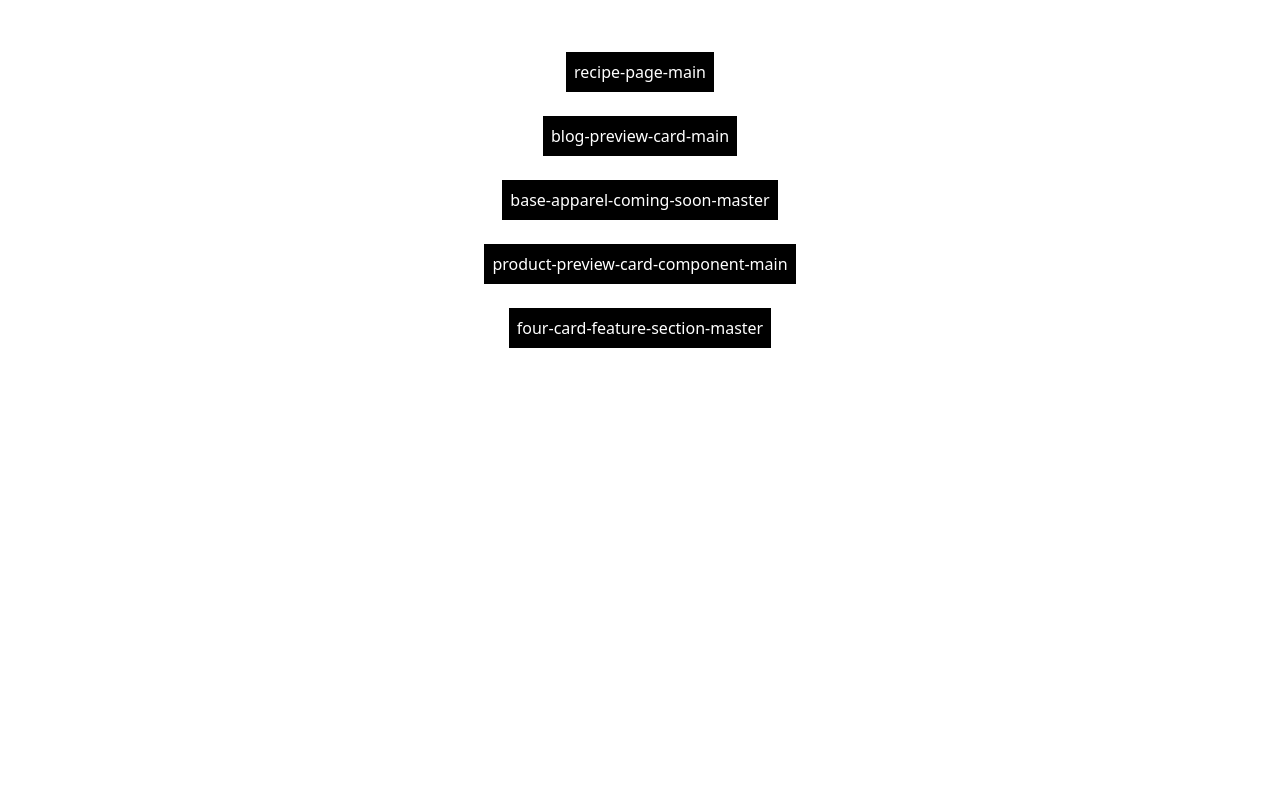
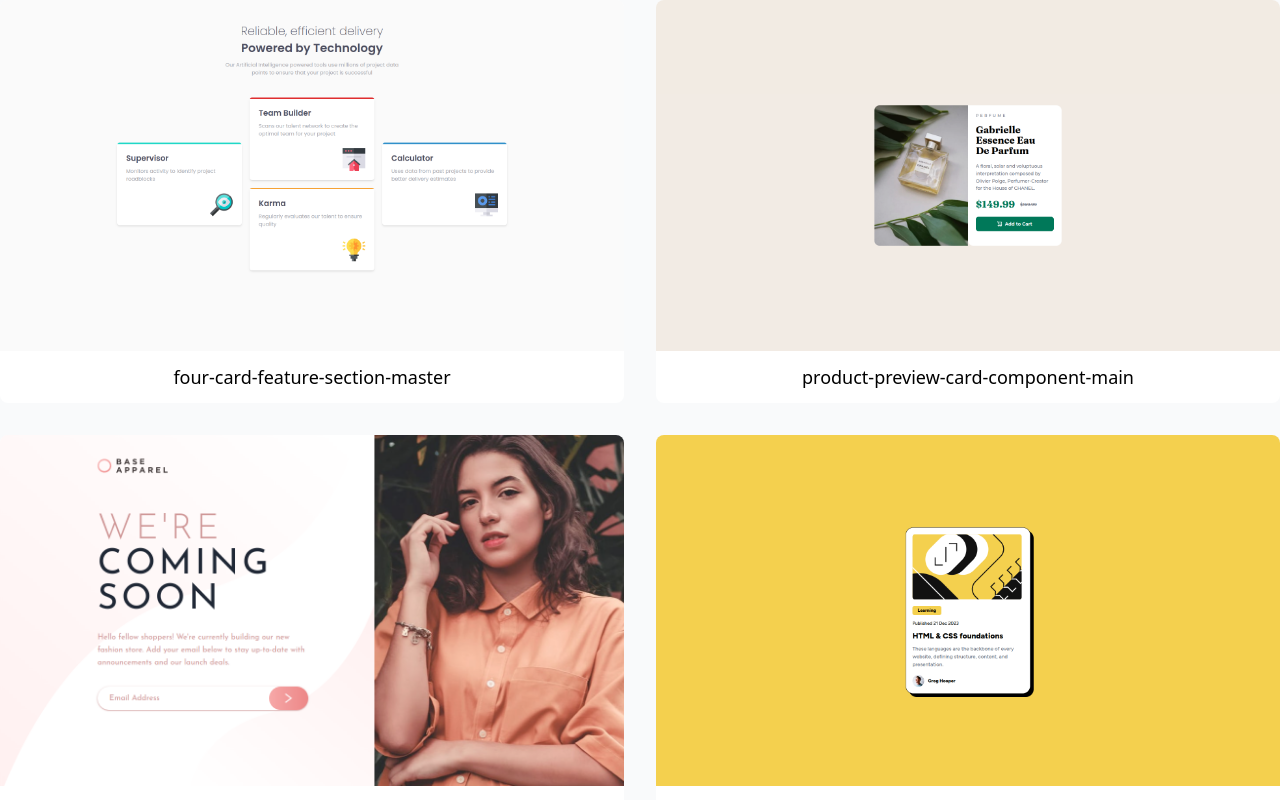
Before and after one commit to sniper-fly/frontend_mentor, a Next.js app: page / in a window 1280 px wide. Shown: the top 800 px of the page. Built offline with nearby package versions, Linux system fonts and the light colour scheme.

Commit message:
各デザインページのカードをgridで配置

```diff
--- a/src/app/layout.tsx
+++ b/src/app/layout.tsx
@@ -16,7 +16,7 @@ export default function RootLayout({
 }>) {
   return (
     <html lang="en">
-      <body>{children}</body>
+      <body className="bg-gray-50">{children}</body>
     </html>
   );
 }
--- a/src/app/page.tsx
+++ b/src/app/page.tsx
@@ -1,42 +1,40 @@
 import Link from "next/link";
-import { ReactNode } from "react";
+import Image from "next/image";
 
-function Card({
-  children,
-  className,
-}: {
-  children: ReactNode;
-  className?: string;
-}) {
+function Card({ className, title }: { className?: string; title: string }) {
   return (
-    <div className={`m-3 bg-black p-2 text-white ${className}`}>{children}</div>
+    <Link href={`/${title}`}>
+      <div
+        className={`${className} cursor-pointer overflow-hidden rounded-lg
+      bg-white transition-transform duration-200
+      hover:scale-105`}
+      >
+        <Image
+          src={`/${title}/desktop.png`}
+          alt={title}
+          width={1500}
+          height={1500}
+        />
+        <p className="text-center text-lg font-medium my-3">{title}</p>
+      </div>
+    </Link>
   );
 }
 
 export default function Home() {
+  const works = [
+    "four-card-feature-section-master",
+    "product-preview-card-component-main",
+    "base-apparel-coming-soon-master",
+    "blog-preview-card-main",
+    "recipe-page-main",
+  ];
+
   return (
-    <div className="flex flex-col items-center pt-10">
-      <Card>
-        <Link href="/recipe-page-main">recipe-page-main</Link>
-      </Card>
-      <Card>
-        <Link href="/blog-preview-card-main">blog-preview-card-main</Link>
-      </Card>
-      <Card>
-        <Link href="/base-apparel-coming-soon-master">
-          base-apparel-coming-soon-master
-        </Link>
-      </Card>
-      <Card>
-        <Link href="product-preview-card-component-main">
-          product-preview-card-component-main
-        </Link>
-      </Card>
-      <Card>
-        <Link href="four-card-feature-section-master">
-          four-card-feature-section-master
-        </Link>
-      </Card>
+    <div className="container mx-auto grid grid-cols-1 gap-8 md:grid-cols-2">
+      {works.map((work) => (
+        <Card key={work} title={work} className="" />
+      ))}
     </div>
   );
 }
```
